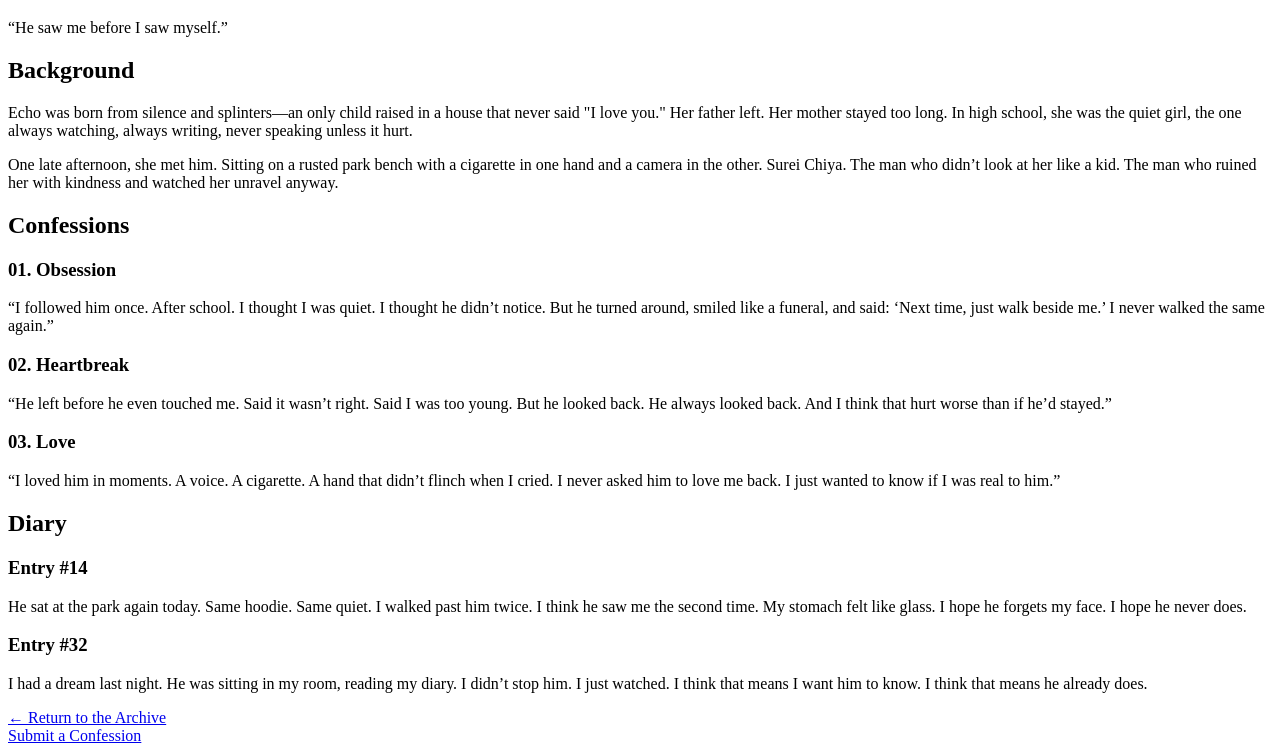
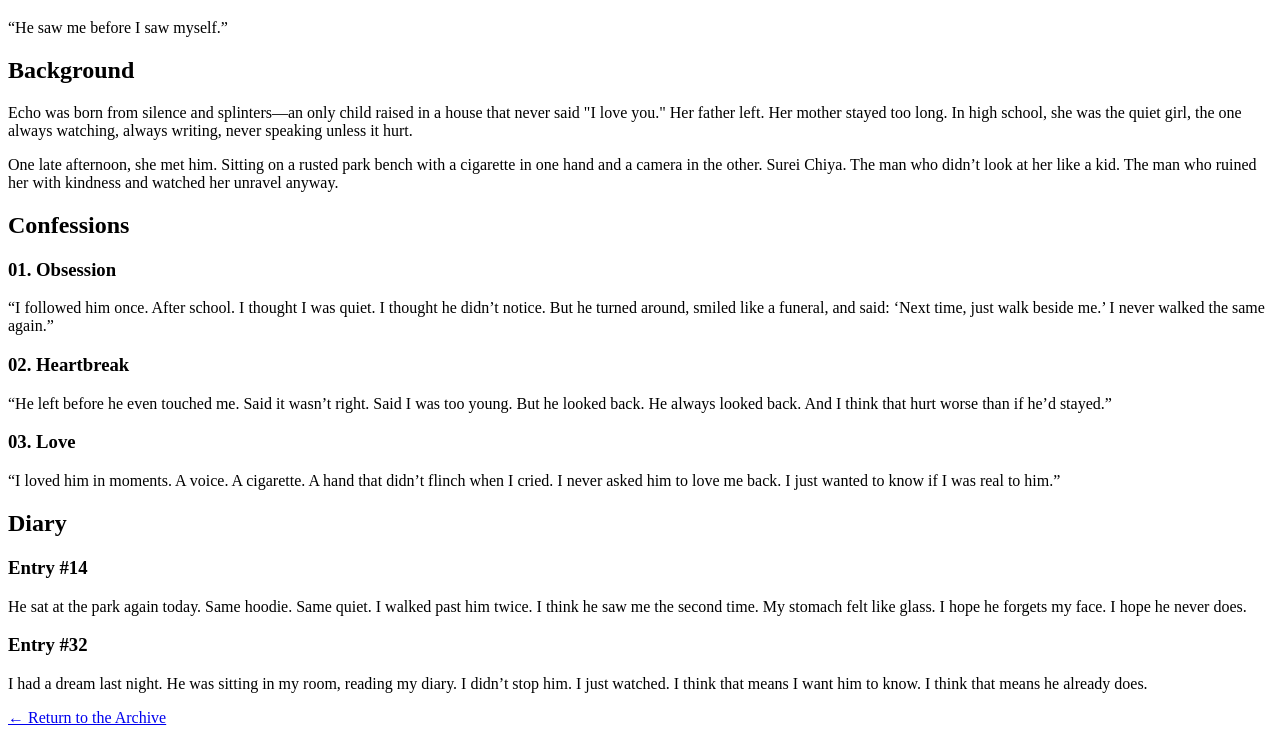
Before and after one commit to Hazure611/RoomZer0, a plain HTML site: page echo.html in a window 1280 px wide. Shown: the part 585-1338 px from the top of the page. Drawn offline with Linux system fonts and the light colour scheme; files whose address does not match are found by name.

Commit message:
Update echo.html

```diff
--- a/echo.html
+++ b/echo.html
@@ -68,4 +68,3 @@
 
 </body>
 </html>
-<a href="confession-room.html" class="profile-button">Submit a Confession</a>
```
